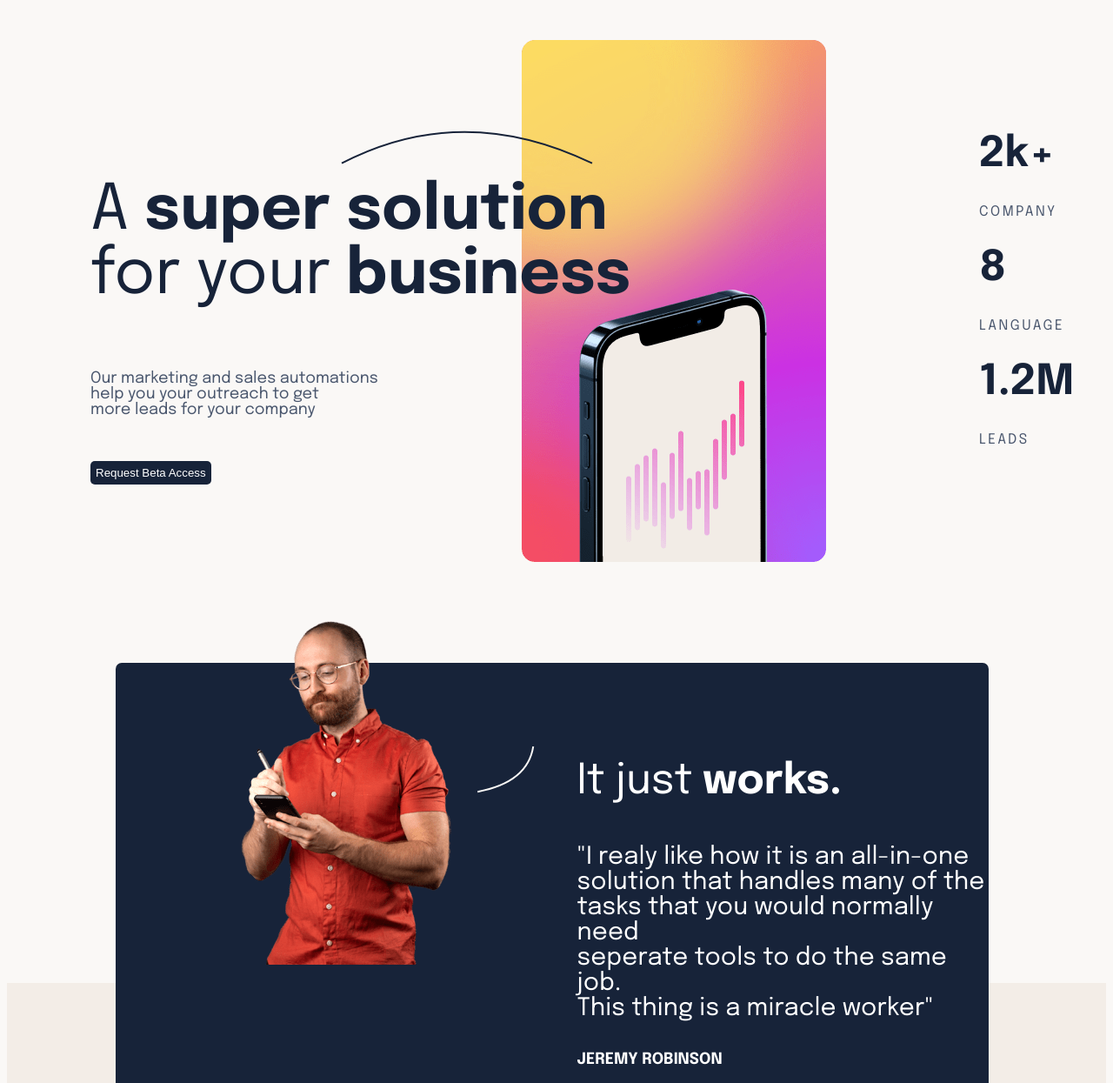
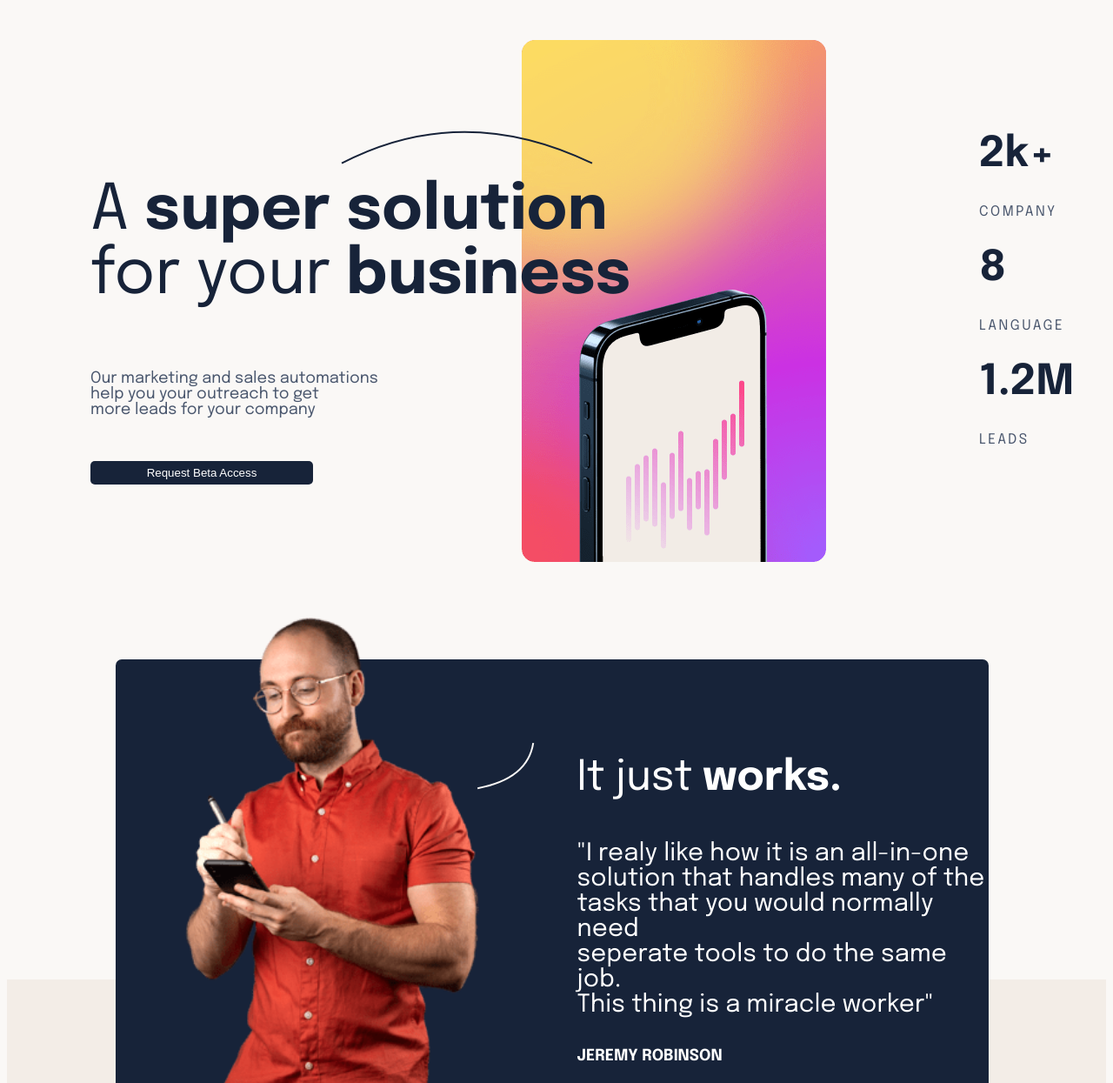
Before and after one commit to tony-amalitech/SUITE-LANDING-PAGE, a plain HTML site: page index.html in a window 1280 px wide. Shown: the part 54-1299 px from the top of the page at 87% size. Drawn offline with Linux system fonts and the light colour scheme.

Commit message:
modified the buttons

```diff
--- a/style.css
+++ b/style.css
@@ -21,6 +21,7 @@
     padding: 6px 6px 6px 6px;
     border-radius: 5px;
     border-style: none;
+    width: 219px;
   }
 
   .butto1:hover {
@@ -46,6 +47,11 @@
 
   .image-hero {
     padding-left: 37rem;
+
+  }
+
+  .two {
+    height: 600px;
   }
 
   .text-one {
@@ -76,6 +82,7 @@
     border-style: none;
     background-color: #172339;
     color: white;
+    width: 256px;
   }
 
   .butto2:hover {
@@ -284,8 +291,9 @@
   .jeremy {
     position: absolute;
     z-index: 1;
-    margin-left: 9rem;
+    margin-left: 5rem;
     margin-bottom: 2rem;
+    height: 550px;
   }
 
   .section-two-image {
```
